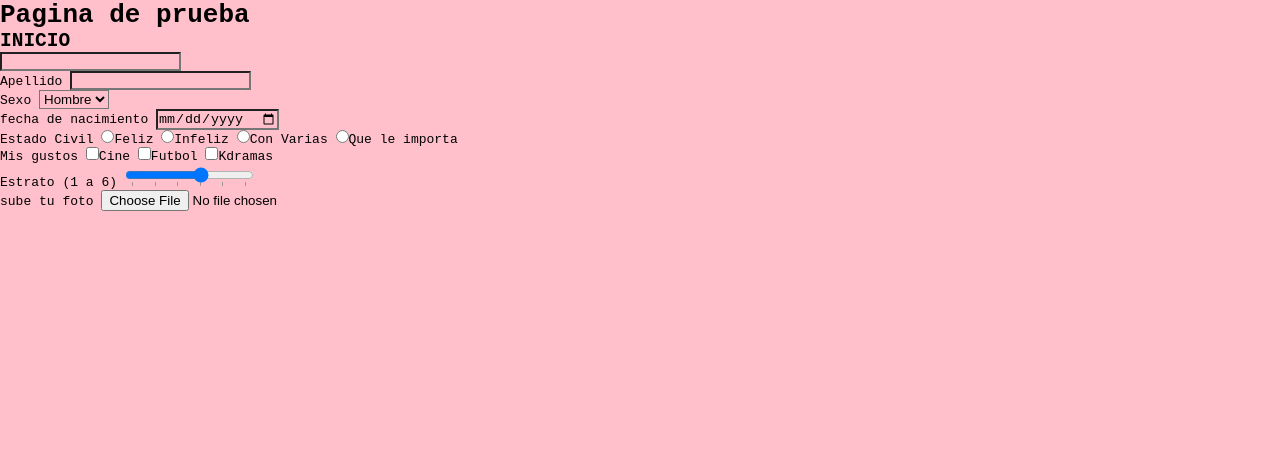
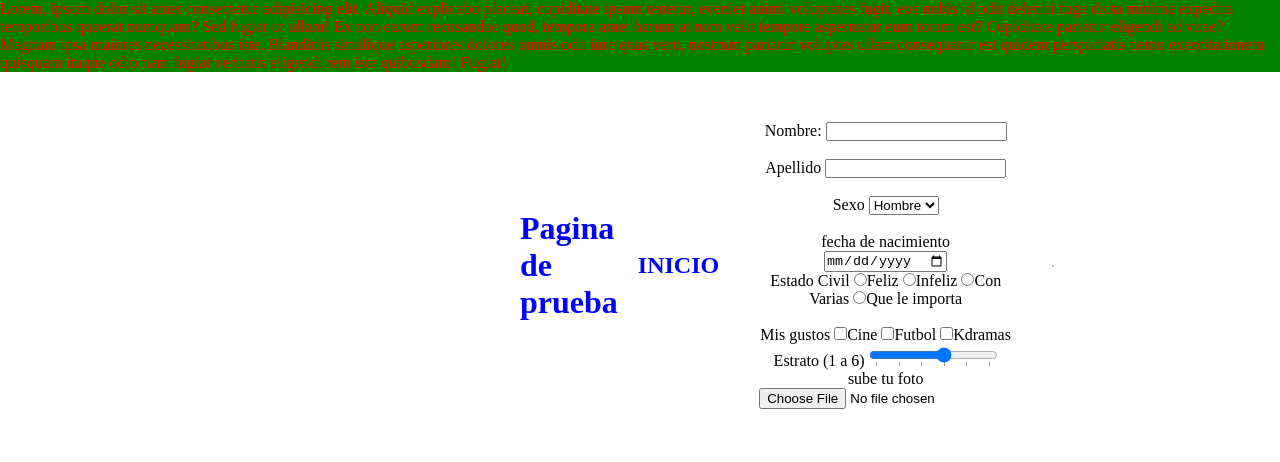
Before and after one commit to alceronDelgado/htmlProject, a plain HTML site: page index.html in a window 1280 px wide. Drawn offline with Linux system fonts and the light colour scheme.

Commit message:
container agregado y párrafo

```diff
--- /dev/null
+++ b/estilos.css
@@ -0,0 +1,34 @@
+* {
+    box-sizing: border-box;
+    margin: 0px;
+    padding: 0px;
+}
+
+
+
+h1,
+h2 {
+    color: blue;
+}
+
+.parrafos {
+    background-color: green;
+    color: red;
+}
+
+.formulario {
+    padding: 20px;
+    text-align: center;
+}
+
+.container {
+    width: 300px;
+    position: relative;
+    margin: auto;
+    background: white;
+    padding: 30px;
+    border-radius: 3px;
+    display: flex;
+    align-items: center;
+    gap: 20px;
+}
--- a/index.html
+++ b/index.html
@@ -3,40 +3,44 @@
     <head>
         <meta charset="UTF-8">
         <meta name="viewport" content="width=device-width, initial-scale=1.0">
-    <title>SENA PROJECTO</title>
-
-    <style>
-        *{
-            background-color: pink;
-            margin:0;
-            padding:0;
-            box-sizing: border-box;
-        }
-
-        body{
-            font-family: monospace;
-
-        }
-    </style>
+        <title>SENA PROYECTO</title>
+        <link rel="stylesheet" href="estilos.css">
     </head>
 <body>
+
+        <div>
+            <p class="parrafos">Lorem, ipsum dolor sit amet consectetur adipisicing elit. Aliquid explicabo placeat, cupiditate ipsum tenetur, eveniet animi voluptates fugit, eos nobis id odit deleniti fuga dicta minima expedita temporibus quaerat numquam?
+            Sed fugiat ut ullam! Ex non earum recusandae quod, tempora amet harum at nam velit tempore aspernatur eum totam est? Cupiditate pariatur eligendi ad vitae? Magnam ipsa maiores necessitatibus iste.
+            Blanditiis similique asperiores dolores omnis odit iure quas vero, nostrum pariatur voluptas ullam consequatur est quidem perspiciatis nemo exercitationem quisquam itaque odio nam fugiat veritatis eligendi rem iste quibusdam! Fugiat!</p>
+        </div>
+
+
+    <div class="container">
+
         <h1>Pagina de prueba</h1>
         <h2>INICIO</h2>
 
-    <form action="" method="post">
-        <label for=""></label>
+        <form action="" method="post" class="formulario">
+        <div class="">
+            <label for="">Nombre:</label>
             <input type="text" name="" id="">
+        </div>
         <br>
+        <div class="">
             <label for="">Apellido</label>
             <input type="text" name="" id="">
+        </div>
         <br>
+        <div class="">
             <label for="">Sexo</label>
             <select name="" id="">
                 <option value="">Hombre</option>
                 <option value="">Mujer</option>
                 <option value="">????</option>
             </select>
+        </div>
             <br>
+            <div class="">
             <label for="">fecha de nacimiento</label>
             <input type="date" name="" id="">
             <br>
@@ -45,12 +49,15 @@
             <input type="radio" name="" id="">Infeliz
             <input type="radio" name="" id="">Con Varias
             <input type="radio" name="" id="">Que le importa
+        </div>
         <br>
+        <div class="">
             <label for="">Mis gustos</label>
             <input type="checkbox" name="" id="">Cine
             <input type="checkbox" name="" id="">Futbol
             <input type="checkbox" name="" id="">Kdramas
             <br>
+        </div>
         <label for="">Estrato (1 a 6)</label>
         <input type="range" name="rango" id="" min=1 max=6 list="lista-rango">
 
@@ -67,5 +74,10 @@
         <input type="file" name="" id="">
         </form>
 
+        <hr>
+
+
+
+    </div>
     </body>
 </html>
```
Lines whose indentation alone changed are shown as unchanged.
